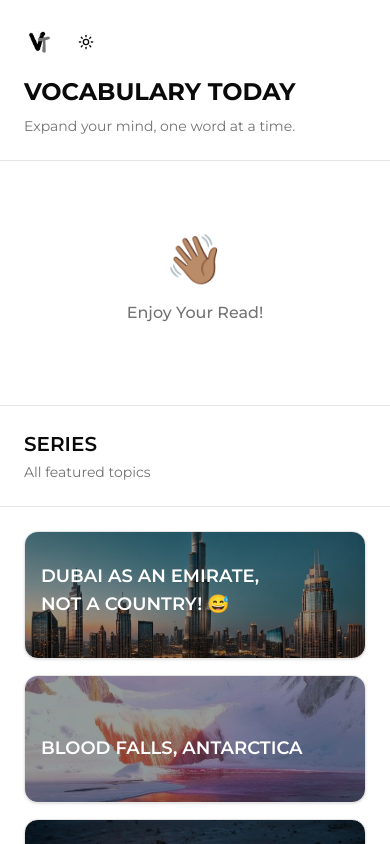
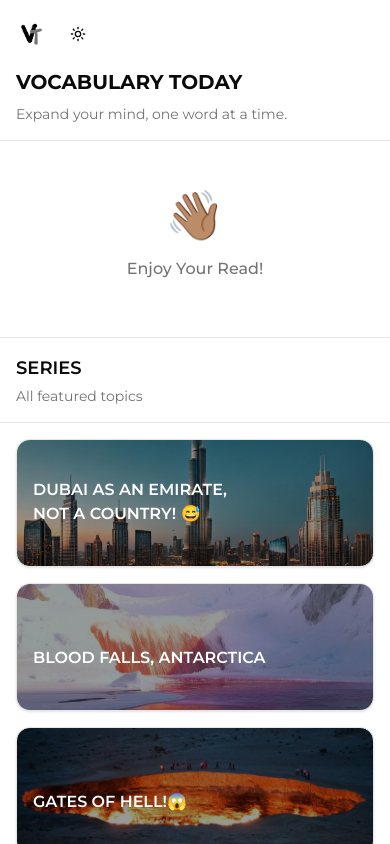
Before and after one commit to sigmaskibidiohiorizzlerhawkuah/vt, a Next.js app: page / in a window 390 px wide. Shown: the top 844 px of the page. Built offline with nearby package versions, Linux system fonts and the light colour scheme.

Commit message:
fix(responsive): optimize mobile layout to prevent horizontal scrolling

```diff
--- a/app/page.tsx
+++ b/app/page.tsx
@@ -340,7 +340,7 @@ export default function Home() {
     <div className="min-h-screen flex flex-col lg:h-screen lg:flex-row bg-background">
       {/* First Column - VOCABULARY TODAY */}
       <div className="w-full lg:w-80 border-b lg:border-b-0 lg:border-r bg-card flex flex-col">
-        <div className="p-6 border-b">
+        <div className="p-4 sm:p-6 border-b">
           <div className="flex items-center justify-between mb-4">
             <div className="flex items-center gap-3">
               <button
@@ -356,13 +356,13 @@ export default function Home() {
               <ThemeToggle />
             </div>
           </div>
-          <h1 className="text-2xl font-bold text-balance">VOCABULARY TODAY</h1>
+          <h1 className="text-xl sm:text-2xl font-bold text-balance">VOCABULARY TODAY</h1>
           <p className="text-sm text-muted-foreground mt-2 text-pretty">Expand your mind, one word at a time.</p>
         </div>
 
-        <div className="flex-1 p-6">
+        <div className="flex-1 p-4 sm:p-6">
           <div className="space-y-4">
-            <div className="text-center p-8 text-muted-foreground">
+            <div className="text-center p-4 sm:p-8 text-muted-foreground">
               {!selectedTopic ? (
                 <div className="py-6">
                   <div className="text-5xl mb-3 animate-bounce">👋🏽</div>
@@ -399,13 +399,13 @@ export default function Home() {
 
       {/* Second Column - SERIES */}
       <div className="w-full lg:w-96 border-b lg:border-b-0 lg:border-r bg-card flex flex-col">
-        <div className="p-6 border-b">
-          <h2 className="text-xl font-semibold">SERIES</h2>
+        <div className="p-4 sm:p-6 border-b">
+          <h2 className="text-lg sm:text-xl font-semibold">SERIES</h2>
           <p className="text-sm text-muted-foreground mt-1">All featured topics</p>
         </div>
 
         <ScrollArea className="flex-1">
-          <div className="p-6 space-y-4">
+          <div className="p-4 sm:p-6 space-y-4">
             {topics.map((topic) => (
               <TopicCard
                 key={topic.id}
--- a/components/detail-panel.tsx
+++ b/components/detail-panel.tsx
@@ -42,11 +42,11 @@ export default function DetailPanel({ topic }: DetailPanelProps) {
 
   return (
     <ScrollArea className="h-full">
-      <div className="p-6 space-y-6">
+      <div className="p-4 sm:p-6 space-y-6">
         <EmiratesCarousel category={topic.category} readTime={topic.readTime} images={topic.carouselImages} labels={topic.carouselLabels} />
 
         <div>
-          <h1 className="text-2xl font-bold mb-3 text-balance">{topic.title}</h1>
+          <h1 className="text-xl sm:text-2xl font-bold mb-3 text-balance">{topic.title}</h1>
           <div className="text-muted-foreground leading-relaxed text-pretty">{topic.description}</div>
           <p className="text-xs text-muted-foreground mt-2">Published: {topic.publishDate}</p>
         </div>
--- a/components/topic-card.tsx
+++ b/components/topic-card.tsx
@@ -23,7 +23,7 @@ export function TopicCard({ title, image, isSelected, onClick }: TopicCardProps)
     >
       <div className="absolute inset-0 bg-black/40" />
       <div className="relative h-full flex items-end p-4">
-        <h3 className="text-white font-semibold text-lg text-balance">{title}</h3>
+        <h3 className="text-white font-semibold text-base sm:text-lg text-balance">{title}</h3>
       </div>
     </Card>
   )
```
